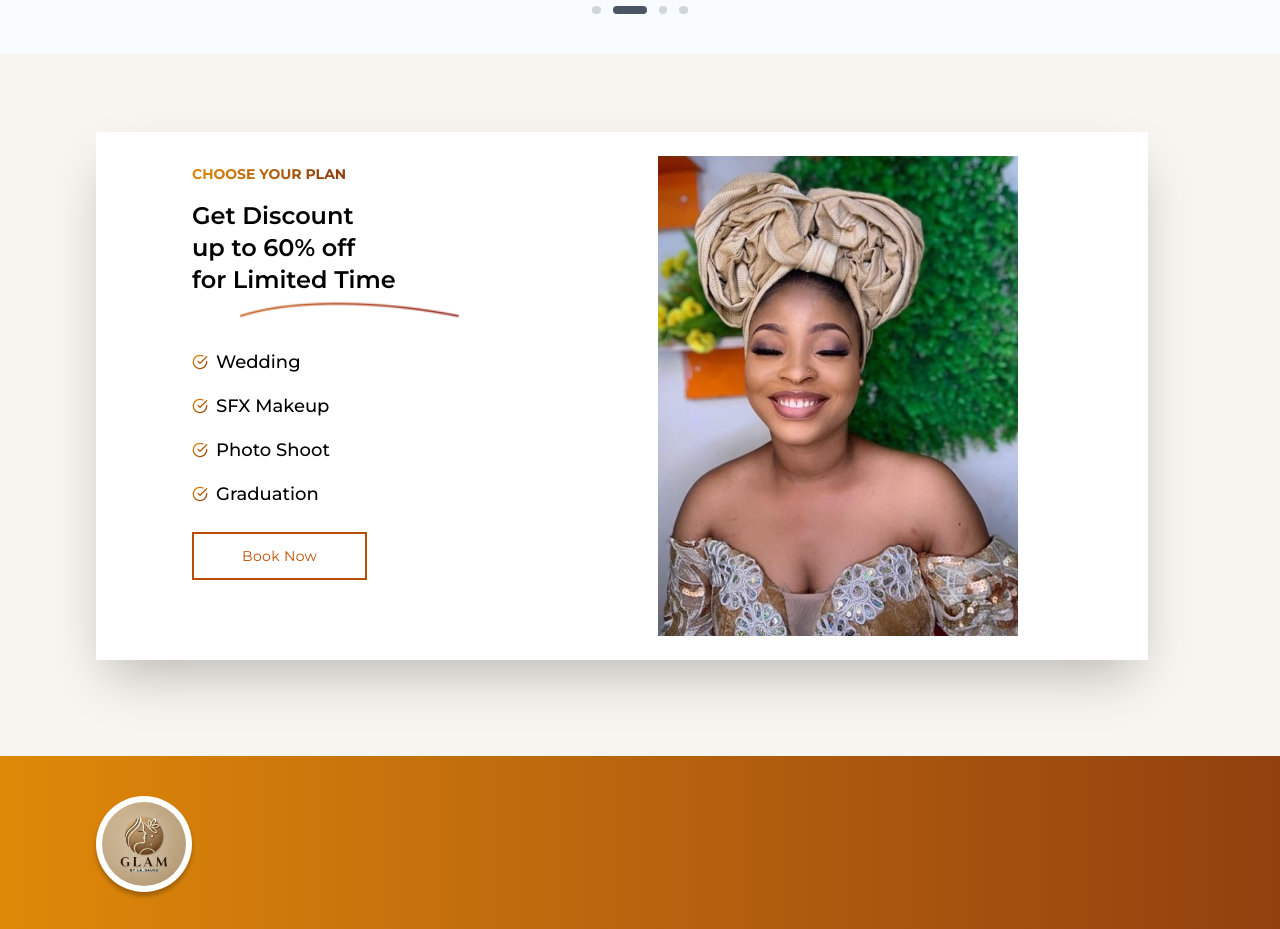
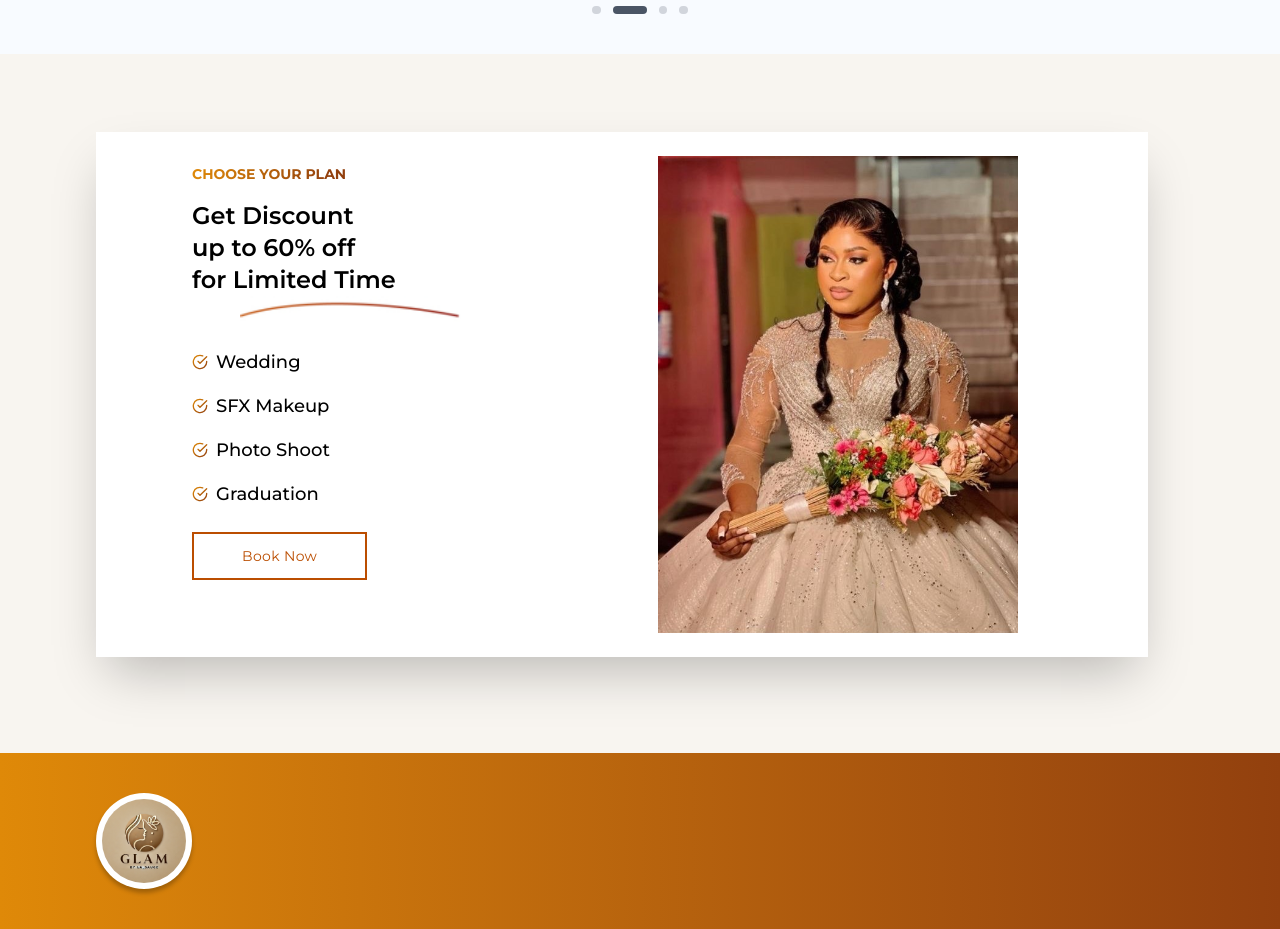
Before and after one commit to ernestkris6/GlamByLaSauce, a React (Vite) app: page / in a window 1280 px wide. Shown: the part 2620-3549 px from the top of the page. Built offline with nearby package versions, Linux system fonts and the light colour scheme; a web font is replaced by a local one.

Commit message:
discount no-shrink

```diff
--- a/src/ui/Discount.jsx
+++ b/src/ui/Discount.jsx
@@ -1,6 +1,6 @@
 import React from 'react'
 // import succy from '../assets/succy.jpg'
-import gram19 from '../assets/gram19.jpg'
+import gram20 from '../assets/gram20.jpg'
 import Button from './Button'
 import { FiCheckCircle } from 'react-icons/fi';
 import imageLine from '../assets/image.png'
@@ -11,7 +11,7 @@ export default function Discount() {
   return (
     <section className='bg-[#fff] mx-[14px] shadow-2xl px-6 mt-4 mb-8 md:mb-24 md:mt-[64px] lg:mt-[78px] md:mr-[64px] md:ml-[48px] lg:mr-[132px] lg:ml-24 md:px-10 lg:px-24'>
        <div className='grid grid-cols-[1fr_1fr] justify-between gap-4 md:gap-12 xl:gap-x-18 md:mb-12'>
-             <img className='order-last min-w-[120px] min-h-[360px] py-12 sm:w-full sm:h-full sm:py-6 sm:max-w-[360px]' src={gram19} alt="" />
+             <img className='order-last shrink-0 min-w-[120px] min-h-[360px] py-12 sm:w-full sm:h-full sm:py-6 sm:max-w-[360px]' src={gram20} alt="" />
                 <div className='text-black'>
                     <div className='pt-12 sm:pt-8'>
                              <p className='text-xs sm:text-sm font-bold'><span>CHOOSE YOUR PLAN</span></p>
```
